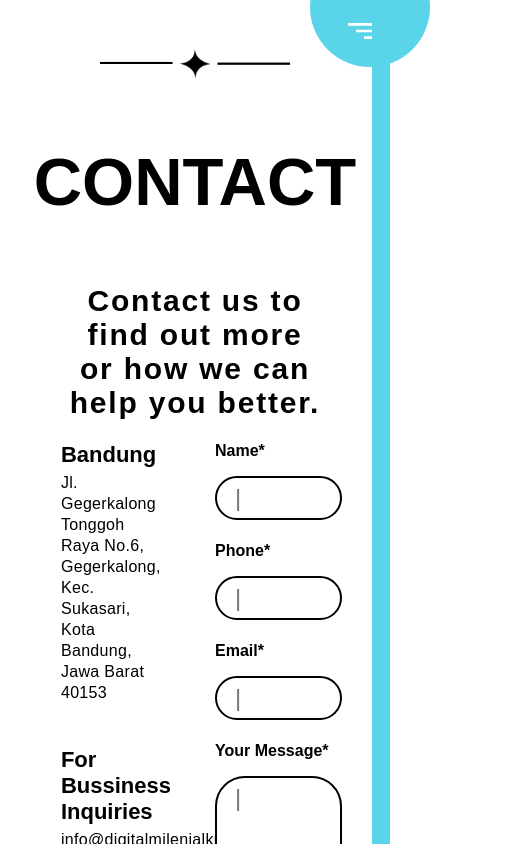
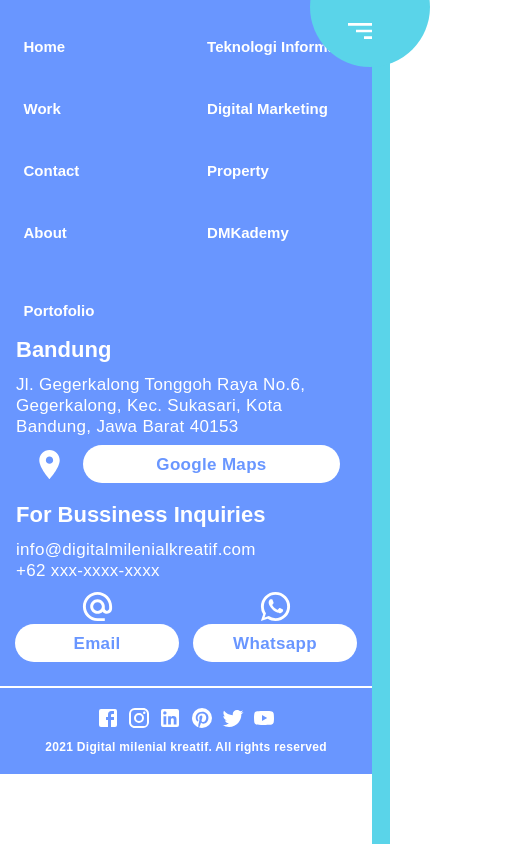
Before and after one commit to Holoo-id/digitalmilenialkreatif, a React (Create React App) app: page /contact in a window 390 px wide. Shown: the top 844 px of the page, 515 px wide, since content can reach past the window. Built offline with nearby package versions, Linux system fonts and the light colour scheme.

Commit message:
20210825 - 1240 - responsive footer

```diff
--- a/src/App.js
+++ b/src/App.js
@@ -20,11 +20,11 @@ function App() {
       <Router>
         <div className="App">
           {/* <Navbar logo={theLogo}/> */}
-          <Switch>
+          {/* <Switch>
             <Route exact path="/" component={Work} />
             <Route exact path="/about" component={About} />
             <Route path="/contact" component={Contact} />
-          </Switch>
+          </Switch> */}
           <Footer />
           <ToggleSidebar />
         </div>
--- a/src/components/Footer.js
+++ b/src/components/Footer.js
@@ -11,16 +11,12 @@ function Footer() {
             <li className="footerMenuItem">Contact</li>
             <li className="footerMenuItem">About</li>
           </ul>
-        </div>
-        <div className="footerTopColumn">
           <ul className="footerMenu">
             <li className="footerMenuItem">Teknologi Informasi</li>
             <li className="footerMenuItem">Digital Marketing</li>
             <li className="footerMenuItem">Property</li>
             <li className="footerMenuItem">DMKademy</li>
           </ul>
-        </div>
-        <div className="footerTopColumn">
           <ul className="footerMenu">
             <li className="footerMenuItemTitle">Portofolio</li>
           </ul>
@@ -36,8 +32,6 @@ function Footer() {
               </a>
             </div>
           </div>
-        </div>
-        <div className="footerTopColumn">
           <div className="footerInfo">
             <h4 className="footerInfoHeader">for bussiness inquiries</h4>
             <p className="footerInfoText">info@digitalmilenialkreatif.com</p>
--- /dev/null
+++ b/src/styles/_breakpoint.sass
@@ -0,0 +1,15 @@
+// 240px
+// 360px
+$phone: 480px
+$max-phones: 504px
+// 576px
+// 640px
+$tab: 768px
+// 800px
+// 980px
+$max-tab: 1024px
+// 1080px
+// 1280px
+$monitor: 1366px
+// 1600px
+$max: 1920px
--- a/src/styles/_footer.sass
+++ b/src/styles/_footer.sass
@@ -9,54 +9,82 @@
     margin: 0
     padding: 1em
   .footerTop
-    display: grid
-    grid-template-columns: 14% 14% 19% 24% 24%
-    grid-gap: 1%
-    ul.footerMenu
-      font-size: 15px
-      line-height: 18px
-      font-weight: 700
-      list-style: none
-      padding: 0 .5em
-      li
-        padding: 22px 0
-    .footerInfo
+    display: flex
+    justify-content: space-between
+    gap: 1%
+    flex-wrap: wrap
+    .footerTopColumn
+      flex-grow: 1
       display: flex
-      flex-flow: column
-      justify-content: space-between
-      height: 100%
-      .footerInfoHeader
-        font-size: 22px
+      justify-content: start
+      width: 49%
+      gap: 5%
+      @media screen and (max-width: 900px)
+        width: 100%
+        justify-content: space-between
+      @media screen and (max-width: 600px)
+        flex-wrap: wrap
+      ul.footerMenu
+        font-size: 15px
+        line-height: 18px
         font-weight: 700
-        text-transform: capitalize
-        padding: .5em 0
-      .footerInfoText
-        font-size: 17px
-        font-weight: 500
-      .footerContactWrap, .footerContactAlt
+        list-style: none
+        padding: 0 .5em
+        li
+          padding: 22px 0
+      .footerInfo
         display: flex
-        flex-flow: row
+        flex-flow: column
         justify-content: space-between
-        gap: 1em
-        a.footerContact
-          flex-flow: column
-        a.footerContactAlt
+        width: 49%
+        @media screen and (max-width: 600px)
+          flex-grow: 1
+          width: 100%
+        .footerInfoHeader
+          font-size: 22px
+          font-weight: 700
+          text-transform: capitalize
+          padding: .5em 0
+        .footerInfoText
+          font-size: 17px
+          font-weight: 500
+          word-wrap: break-word
+        .footerContactWrap, .footerContactAlt
+          display: flex
           flex-flow: row
-        a.footerContact, a.footerContactAlt
-          display: flex
-          color: white
-          text-decoration: none
-          align-items: center
-          width: 100%
-          margin: .5em 1em
-          p
+          justify-content: space-between
+          gap: 1em
+          a.footerContact
+            flex-flow: column
+          a.footerContactAlt
+            flex-flow: row
+          a.footerContact, a.footerContactAlt
+            display: flex
+            color: white
+            text-decoration: none
+            align-items: center
             width: 100%
+            margin: .5em 1em
+            @media screen and (max-width: 300px)
+              margin: 0
+            p
+              width: 100%
+              @media screen and (max-width: 1280px) and (min-width: 900px)
+                font-size: .75em
+              @media screen and (max-width: 300px)
+                font-size: .75em
+                padding: 0 .5em
   .footerBottom
     border-top: .125em solid white
     display: flex
     flex-flow: wrap
     justify-content: space-between
     align-items: center
+    .socialIconsWrap, .copyright
+      @media screen and (max-width: 600px)
+        flex-grow: 1
+        width: 100%
+        text-align: center
     .socialIconsWrap
       .socialIcon
         color: white
```
